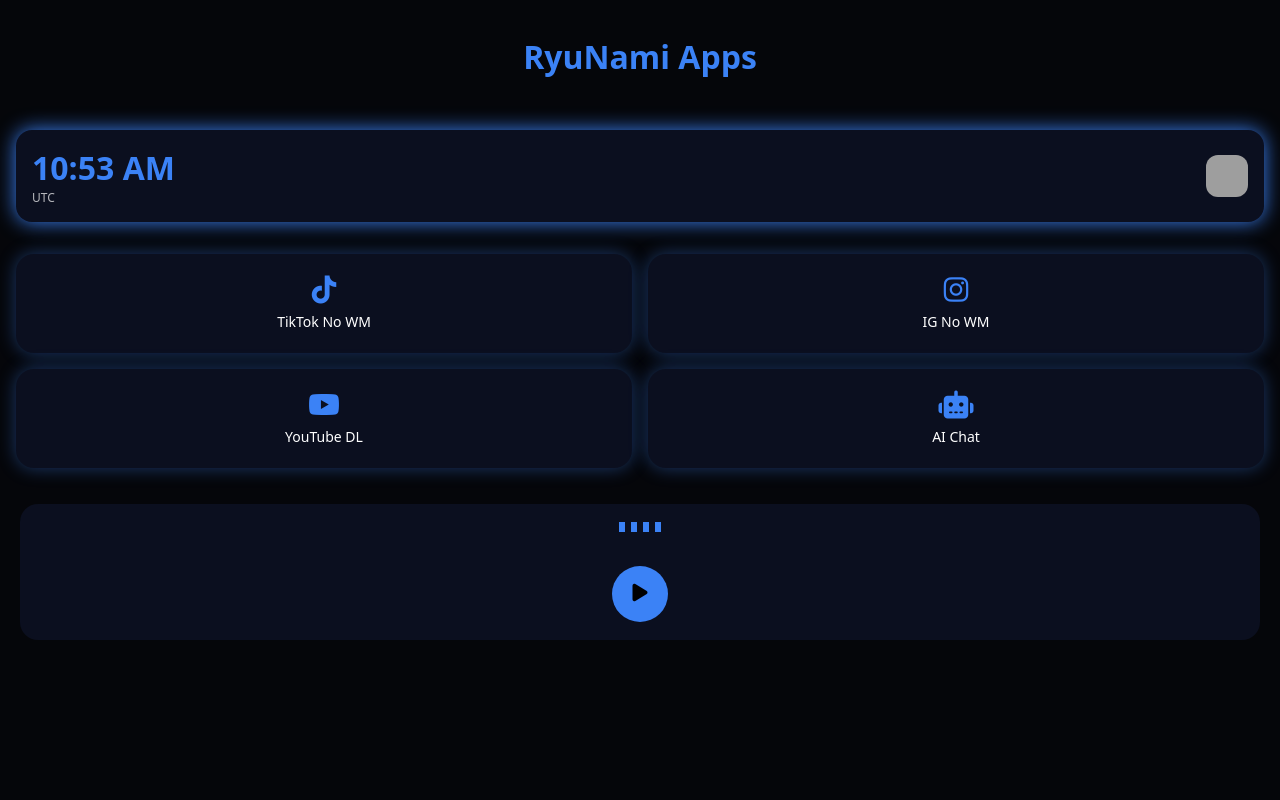
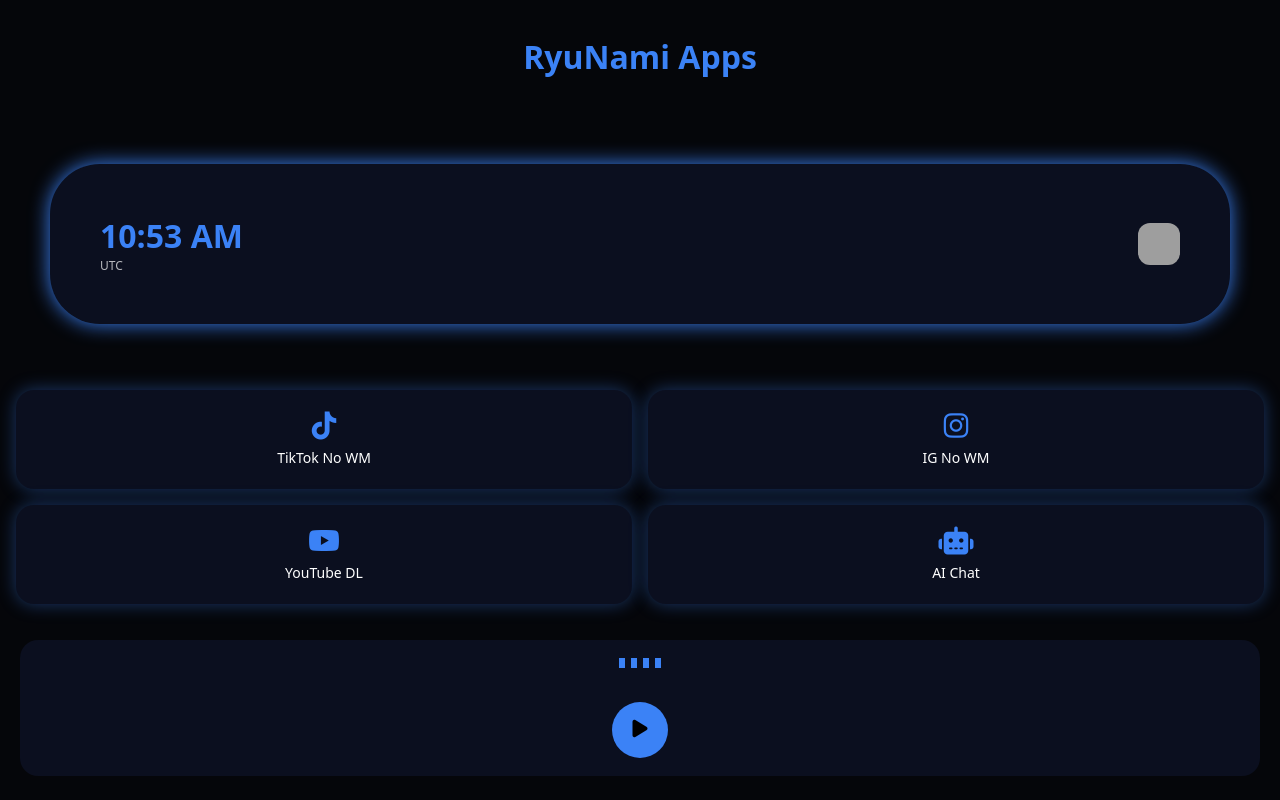
Before and after one commit to alich381/RyuNami-Apk, a plain HTML site: page index.html in a window 1280 px wide. Drawn offline with Linux system fonts and the light colour scheme; grey boxes are pictures that could not be loaded.

Commit message:
Update style.css

```diff
--- a/style.css
+++ b/style.css
@@ -19,9 +19,9 @@
 
 /* JAM + LOGO */
 .time-logo-box{
-  margin:16px;
-  padding:16px;
-  border-radius:16px;
+  margin:50px;
+  padding:50px;
+  border-radius:50px;
   display:flex;
   justify-content:space-between;
   align-items:center;
```
